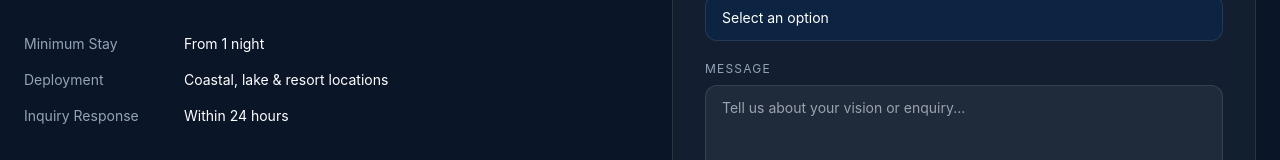
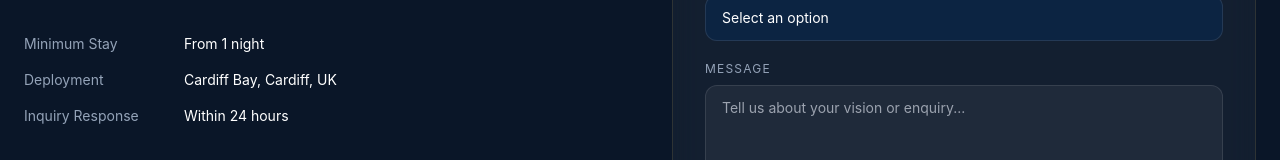
Before and after one commit to orbseadomes-arch/darling-otter-bd5a60, a React (Vite) app: page / in a window 1280 px wide. Shown: the part 5252-5412 px from the top of the page. Built offline with nearby package versions, Linux system fonts and the light colour scheme.

Commit message:
Update deployment location in App component

```diff
--- a/src/App.jsx
+++ b/src/App.jsx
@@ -474,7 +474,7 @@ function Contact() {
             <div className="space-y-4">
               {[
                 { label: 'Minimum Stay', value: 'From 1 night' },
-                { label: 'Deployment', value: 'Coastal, lake & resort locations' },
+                { label: 'Deployment', value: 'Cardiff Bay, Cardiff, UK' },
                 { label: 'Inquiry Response', value: 'Within 24 hours' },
               ].map((item) => (
                 <div key={item.label} className="flex gap-4 text-sm">
```
